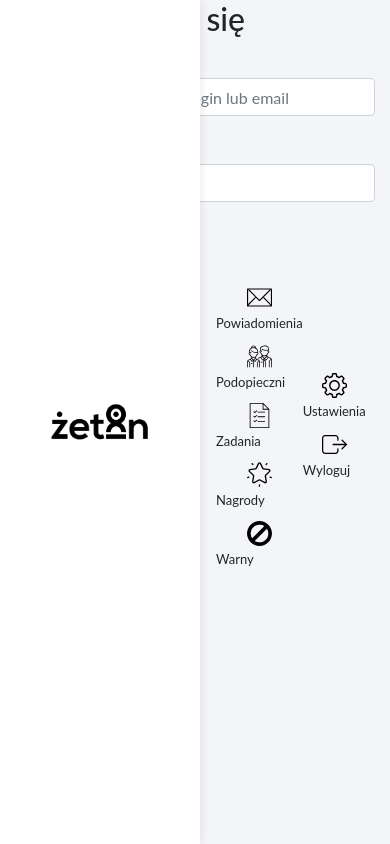
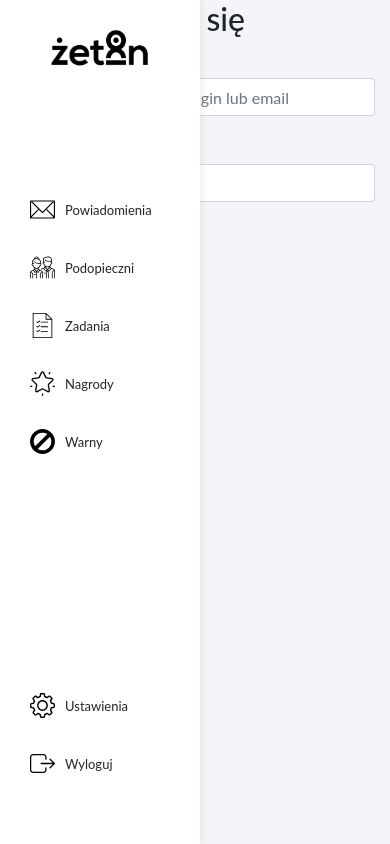
Before and after one commit to tgbdc7/zeton, a Flask app: page /login in a window 390 px wide. Run offline with Flask 2, Linux system fonts and the light colour scheme; some libraries are stand-ins or nearby versions.

Commit message:
Add style for left navbar

```diff
--- a/zeton/static/css/style.css
+++ b/zeton/static/css/style.css
@@ -167,6 +167,18 @@ body {
     left: 0;
     -webkit-transition: .2s;
     transition: .2s;
+    -webkit-box-pack: justify;
+        -ms-flex-pack: justify;
+            justify-content: space-between;
+    -webkit-box-align: stretch;
+        -ms-flex-align: stretch;
+            align-items: stretch;
+    -ms-flex-wrap: wrap;
+        flex-wrap: wrap;
+    -webkit-box-orient: vertical;
+    -webkit-box-direction: normal;
+        -ms-flex-direction: column;
+            flex-direction: column;
   }
   .navbar .navbar-brand .logo {
     background-image: url(../images/zeton1b-small.jpg);
@@ -179,6 +191,31 @@ body {
     -webkit-transition: .2s;
     transition: .2s;
   }
+  .navbar .navbar-nav,
+  .navbar .navbar-nav_settings {
+    -webkit-transition: .3s;
+    transition: .3s;
+  }
+  .navbar .navbar-nav .navbar-btn,
+  .navbar .navbar-nav_settings .navbar-btn {
+    font-size: 0;
+    height: 58px;
+    padding: 0 10px;
+    overflow: hidden;
+  }
+  .navbar .navbar-nav .navbar-btn .navbar-btn__img,
+  .navbar .navbar-nav_settings .navbar-btn .navbar-btn__img {
+    display: block;
+    float: left;
+    margin: 15px 20px;
+    overflow: hidden;
+  }
+  .navbar .navbar-nav .navbar-btn .navbar-btn__text,
+  .navbar .navbar-nav_settings .navbar-btn .navbar-btn__text {
+    visibility: hidden;
+    line-height: 57px;
+    margin-left: 0px;
+  }
   .navbar:hover {
     width: 200px;
   }
@@ -190,9 +227,17 @@ body {
     width: calc(200px - 32px);
     margin: 0 auto;
   }
+  .navbar:hover .navbar-nav .navbar-btn .navbar-btn__img,
+  .navbar:hover .navbar-nav_settings .navbar-btn .navbar-btn__img {
+    display: block;
+    float: left;
+    margin-right: 10px;
+  }
   .navbar:hover .navbar-nav .navbar-btn .navbar-btn__text,
   .navbar:hover .navbar-nav_settings .navbar-btn .navbar-btn__text {
-    display: inline;
+    visibility: visible;
+    line-height: 57px;
+    margin-left: 50px;
   }
 }
 
--- a/zeton/static/sass/components/_navbar.scss
+++ b/zeton/static/sass/components/_navbar.scss
@@ -109,12 +109,17 @@
 
     }
 
-    //pasek boczny
+    //pasek boczny//
+
     @media only screen and (max-width: $zet-screen-lg-max) {
         width: 80px;
         height: 100%;
         left: 0;
         transition: .2s;
+        justify-content: space-between;
+        align-items: stretch;
+        flex-wrap: wrap;
+        flex-direction: column;
 
         .navbar-brand {
 
@@ -127,6 +132,32 @@
                 height: 80px;
                 margin: 0 auto;
                 transition: .2s;
+            }
+        }
+
+        .navbar-nav,
+        .navbar-nav_settings {
+            transition: .3s;
+
+            .navbar-btn {
+                font-size: 0;
+                height: 58px;
+                padding: 0 10px;
+                overflow: hidden;
+
+                .navbar-btn__img {
+                    display: block;
+                    float: left;
+                    margin: 15px 20px;
+                    //background-color: $zet-white-color;
+                    overflow: hidden;
+                }
+                .navbar-btn__text {
+                    //display: none;
+                    visibility: hidden;
+                    line-height: 57px;
+                    margin-left: 0px;
+                }
             }
         }
 
@@ -149,10 +180,18 @@
             .navbar-nav,
             .navbar-nav_settings {
                 .navbar-btn {
+
+                    .navbar-btn__img {
+                        display: block;
+                        float: left;
+                        margin-right: 10px;
+                    }
                     .navbar-btn__text {
-                        display: inline;
+                        //display: block;
+                        visibility: visible;
+                        line-height: 57px;
+                        margin-left: 50px;
                     }
-
                 }
             }
         }
```
Also changed, not shown: 1 other file.
